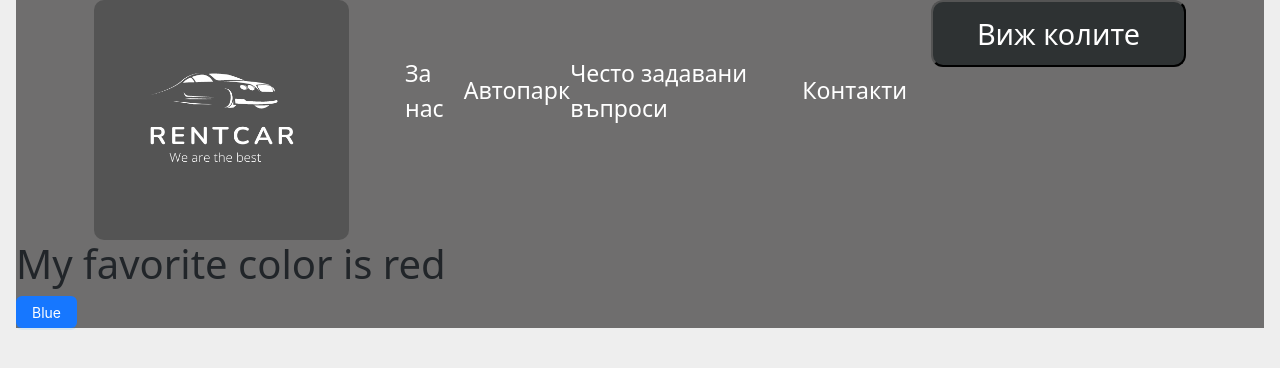
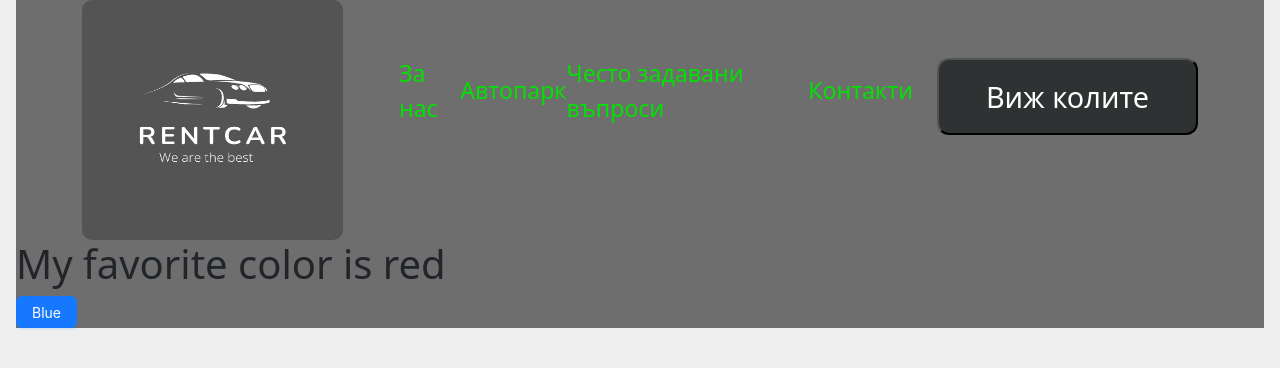
Before and after one commit to Markov654/coppy-list, a React (Create React App) app: page / in a window 1280 px wide. Shown: the top 368 px of the page. Built offline with nearby package versions, Linux system fonts and the light colour scheme; a small style sheet from the web is missing.

Commit message:
chnache color chanche margin botton

```diff
--- a/src/App.css
+++ b/src/App.css
@@ -47,7 +47,7 @@ align-items: center;
 
  li a {
   text-decoration: none;
-  color: white;
+  color: rgb(6, 223, 6);
   font-size: 1.2em;
 
 }
@@ -61,16 +61,16 @@ a:hover {
   color: white;
   background-color: #2e3233;
   font-size: 1.8em;
-
-  padding: 10px;
+  margin-top: 2em;
+  padding: 15px;
   cursor: pointer;
   border-radius: 12px;
 
 }
 
 .button:hover{
-  background-color: #eee;
-  color: #2e3233;
+  background-color: #494646;
+  color:rgb(6, 223, 6); ;
 }
 
 
--- a/src/App.js
+++ b/src/App.js
@@ -6,9 +6,9 @@ import  {  Container } from 'react-bootstrap';
 const App = () => {
     return (
         <>
-        <Container>
+
             <Navbar />
-            </Container>
+
             <Outlet />
         </>
 
```
